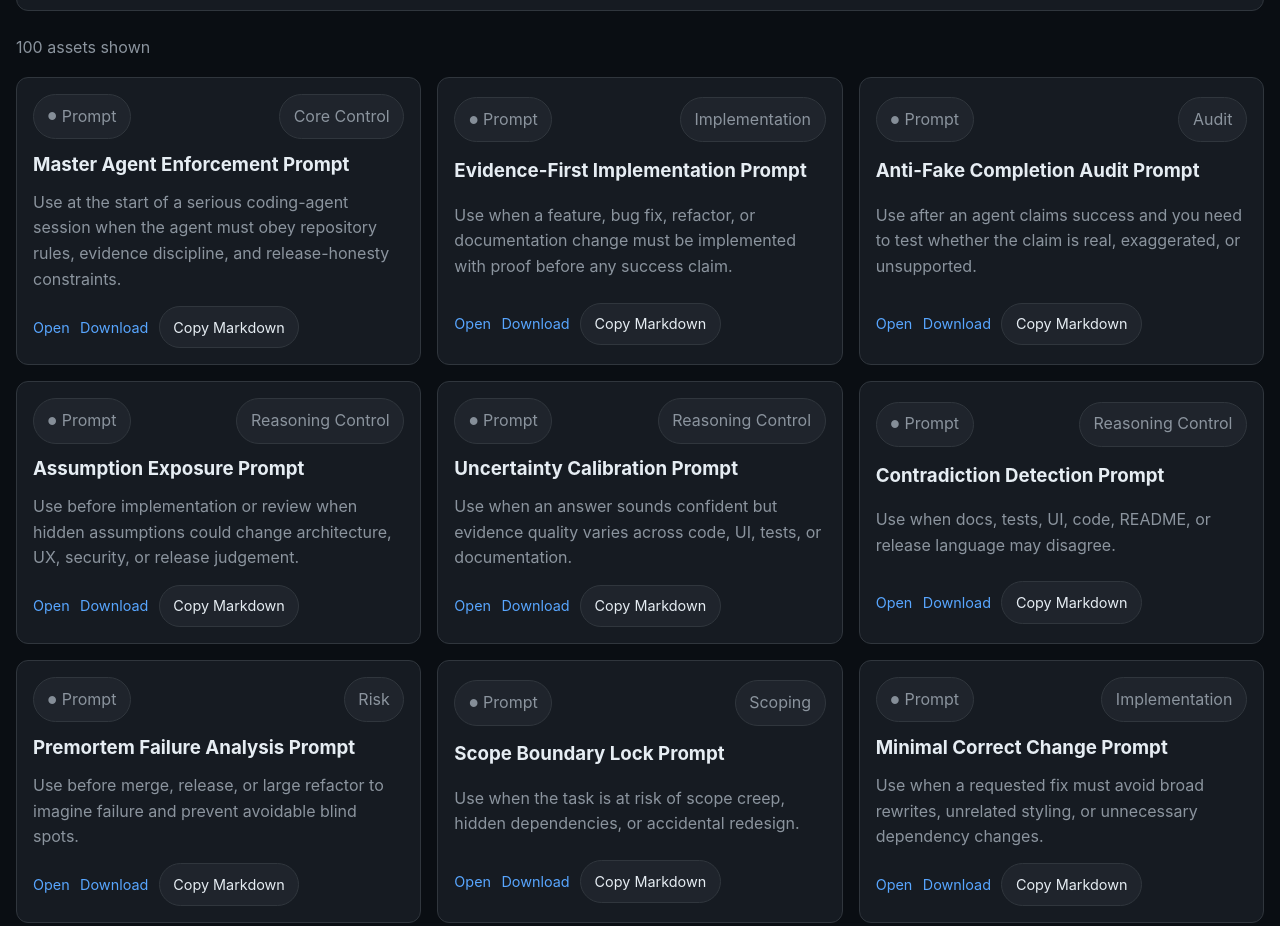
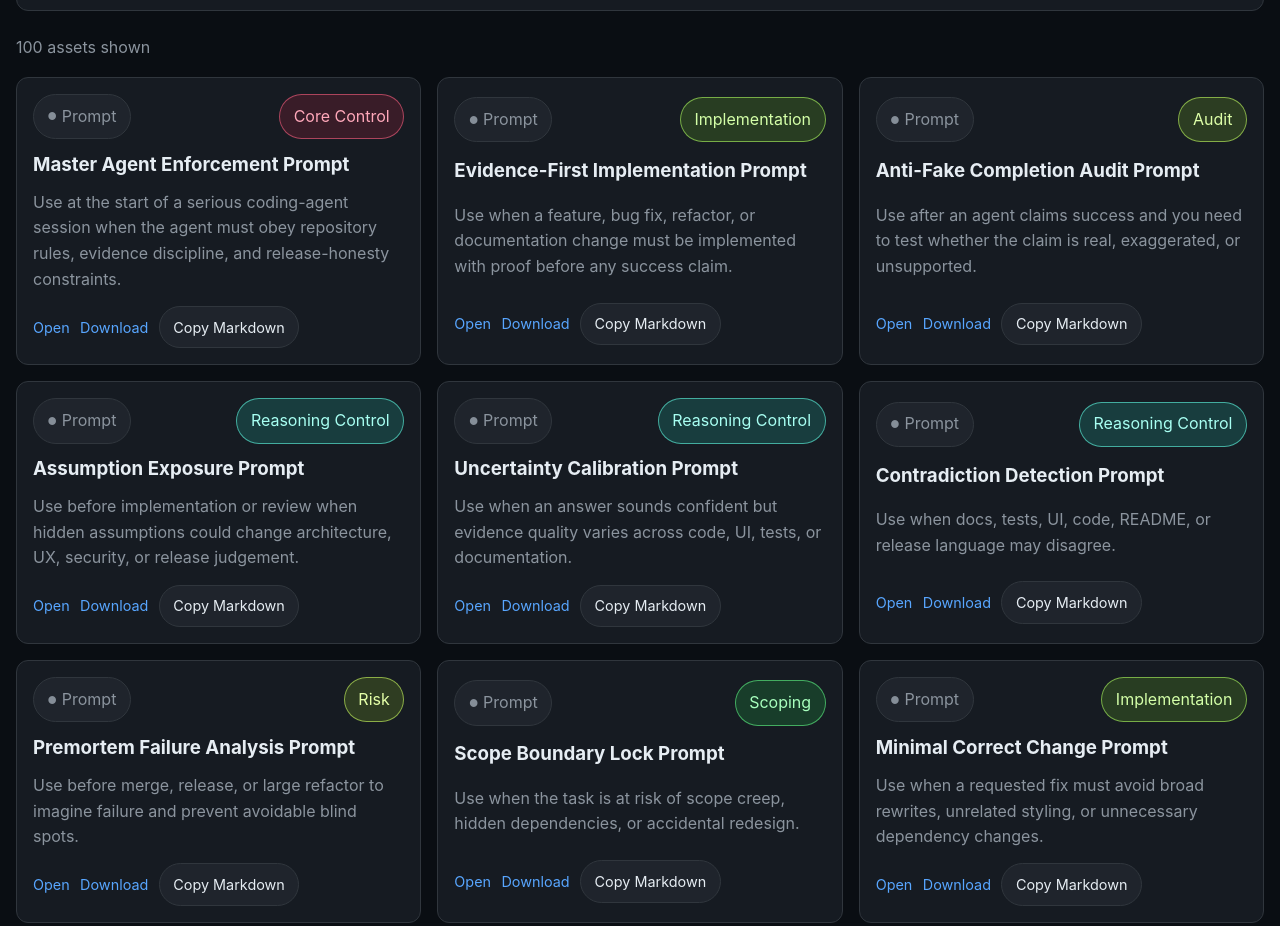
Before and after one commit to CarlasHub/Agents-Workflow-Blueprint, a plain HTML site: page index.html in a window 1280 px wide. Shown: the part 1193-2119 px from the top of the page. Drawn offline with Linux system fonts and the light colour scheme.

Commit message:
Restore color-coded asset category chips

```diff
--- a/index.html
+++ b/index.html
@@ -213,6 +213,21 @@ python3 -S scripts/check_template_library.py</code></pre>
         return value.charAt(0).toUpperCase() + value.slice(1);
       }
 
+      function categoryHash(label) {
+        let hash = 0;
+        for (let index = 0; index < label.length; index += 1) {
+          hash = ((hash << 5) - hash) + label.charCodeAt(index);
+          hash |= 0;
+        }
+        return Math.abs(hash);
+      }
+
+      function categoryStyle(category) {
+        const label = getCategoryLabel(category);
+        const hue = categoryHash(label) % 360;
+        return `--category-bg:hsl(${hue} 80% 52% / 0.17);--category-border:hsl(${hue} 86% 66% / 0.62);--category-fg:hsl(${hue} 100% 83%);`;
+      }
+
       function typeIcon(type) {
         const iconMap = {
           prompt: '●',
@@ -235,7 +250,7 @@ python3 -S scripts/check_template_library.py</code></pre>
           <article class="asset-card" data-type="${asset.type}">
             <div class="asset-card-head">
               <span class="asset-type"><span class="asset-type-icon" aria-hidden="true">${typeIcon(asset.type)}</span>${getTypeLabel(asset.type)}</span>
-              <span class="asset-category">${getCategoryLabel(asset.category)}</span>
+              <span class="asset-category" style="${categoryStyle(asset.category)}">${getCategoryLabel(asset.category)}</span>
             </div>
             <h3>${asset.title}</h3>
             <p>${asset.summary}</p>
--- a/site.css
+++ b/site.css
@@ -756,6 +756,9 @@ h1 {
 
 .asset-category {
   gap: 0;
+  border: 1px solid var(--category-border, var(--borderColor-default));
+  background: var(--category-bg, var(--bgColor-neutral-muted));
+  color: var(--category-fg, var(--fgColor-muted));
 }
 
 .asset-card p {
```
